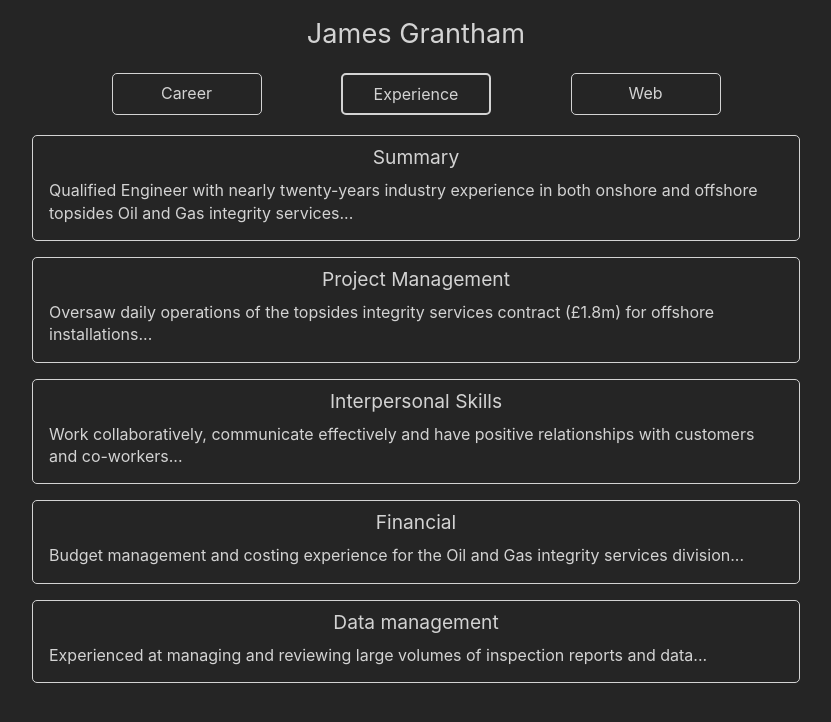
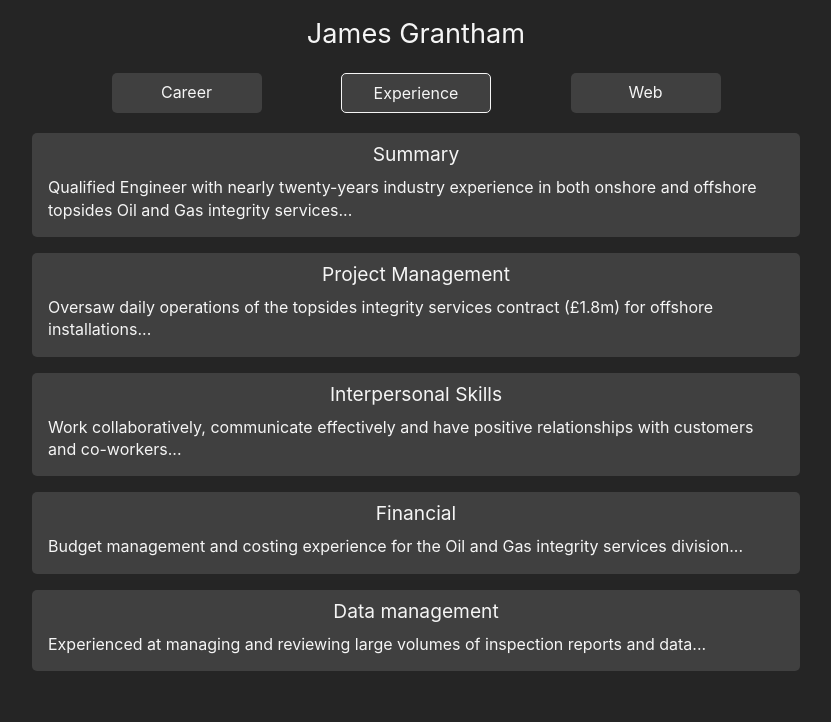
Before and after one commit to jrgrantham/james-grantham, a React (Create React App) app: page /professional in a window 1280 px wide. Shown: the top 722 px of the page, without its empty margins (224-1055 px from the left). Built offline with nearby package versions, Linux system fonts and the light colour scheme.

Commit message:
Professional styling

```diff
--- a/src/views/Professional.jsx
+++ b/src/views/Professional.jsx
@@ -87,9 +87,9 @@ export default function Professional() {
 
 const StyledProfessional = styled.div`
   margin-bottom: 50px
-  color: lightgrey
+  color: whitesmoke
   h3 {
-    color: lightgrey
+    color: whitesmoke
     margin: 15px;
   }
 `;
@@ -97,11 +97,11 @@ const ButtonContainer = styled.div`
   margin: 1rem 0.5rem
   display: flex
   flex-direction: column;
-  // border: 0.5px solid lightgrey
+  // border: 0.5px solid whitesmoke
   // border-radius: 5px
 
   .selected {
-    border: 2px solid lightgrey
+    border: 0.5px solid whitesmoke
   }
 
   @media (min-width: 370px) {
@@ -119,7 +119,8 @@ const ButtonContainer = styled.div`
 const StyledButton = styled.div`
   margin: 0.25rem 0
   padding: .5rem 0
-  border: 0.5px solid lightgrey
+  background-color: #404040
+  // border: 0.5px solid whitesmoke
   border-radius: 5px
   cursor: pointer
 
@@ -132,9 +133,14 @@ const StyledButton = styled.div`
 const Article = styled.div`
   margin: 1rem 0.5rem
   padding: 0.5rem
-  border: 0.5px solid lightgrey
+  background-color: #404040
+  // border: 0.5px solid whitesmoke
   border-radius: 5px
   cursor: pointer
+
+  h5, p {
+    background-color: #404040
+  }
 
   @media (min-width: 550px) {
     margin: 1rem 1rem
```
